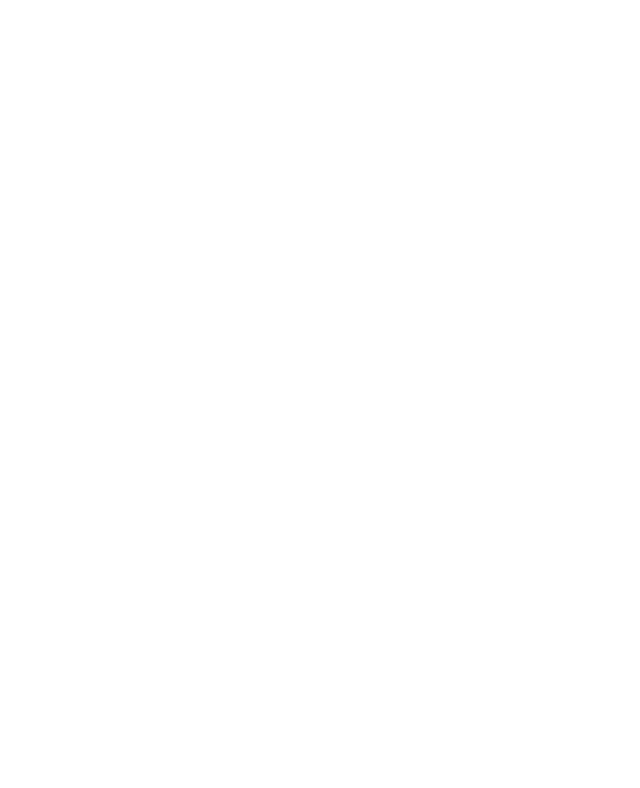
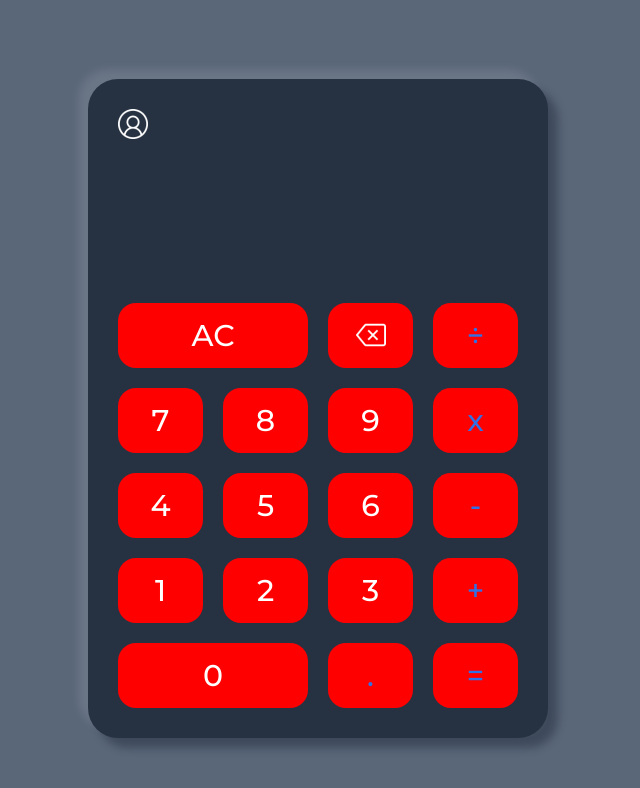
Before and after one commit to AngelBLK/Calculator, a plain HTML site: page index.html in a window 1280 px wide. Shown: the whole page, without its empty margins (322-962 px from the left). Drawn offline with Linux system fonts and the light colour scheme.

Commit message:
pre-complete css

```diff
--- a/index.html
+++ b/index.html
@@ -8,7 +8,40 @@
   <title>Calculator</title>
 </head>
 <body>
-
+  <div class="container">
+    <div class="calculator">
+      <div class="user">
+        <img src="assets/user.png" alt="">
+        <p id="name-user"></p>
+      </div>
+      <div class="display">
+        <div class="before-value"></div>
+        <div class="actual-value"></div>
+      </div>
+      <div class="container-btn">
+        <button class="btn clear-all">AC</button>
+      <button class="btn clear">
+        <img src="assets/delete.png" alt="">
+      </button>
+      <button class="btn operator divide" value="divide">÷</button>
+      <button class="btn number siete">7</button>
+      <button class="btn number ocho">8</button>
+      <button class="btn number nueve">9</button>
+      <button class="btn operator multiply" value="multiply">x</button>
+      <button class="btn number cuatro">4</button>
+      <button class="btn number cinco">5</button>
+      <button class="btn number seis">6</button>
+      <button class="btn operator substract" value="substract">-</button>
+      <button class="btn number uno">1</button>
+      <button class="btn number dos">2</button>
+      <button class="btn number tres">3</button>
+      <button class="btn operator add" value="add">+</button>
+      <button class="btn number cero">0</button>
+      <button class="btn number color">.</button>
+      <button class="btn operator equal" value="equal">=</button>
+      </div>
+    </div>
+  </div>
   <script src="modules/index.js" type="module"></script>
 </body>
 </html>
--- a/styles/style.css
+++ b/styles/style.css
@@ -1 +1,126 @@
 @import url('https://fonts.googleapis.com/css2?family=Montserrat:wght@500&display=swap');
+:root{
+    --white:#ffffff;
+    --bg-main:#5A6779;
+    --blue:#3071E7;
+    --bg-calculator:#263142;
+    --shadow-btn: box-shadow(6px 6px 8px rgba(23,33,48,0.4), -4px -4px 8px rgba(196,196,196,0.08));
+    --shadow-calculator: 10px 10px 8px rgba(23,33,48,0.4), -10px -10px 8px rgba(255,255,255,0.1);
+    --shadow-display: inset 6px 6px 6px #cbced1, inset -6px -6px 6px #ffffff;
+}
+body {
+    background-color: var(--bg-main);
+}
+.user>img{
+    width: 30px;
+    height: 30px;
+}
+.container{
+    width: 100%;
+    height: 100vh;
+    display: grid;
+    place-items: center;
+}
+.display{
+    width: 100%;
+    height: 120px;
+    background-color: var(--bg-calculator);
+    box-shadow: inset -8px -8px 8px rgba(255,255,255,0.1) inset 4px 4px 8px rgba(23,33,48,0.4);
+    margin: 20px 0;
+}
+.calculator{
+    width: 100%;
+    max-width: 400px;
+    height: auto;
+    padding: 30px;
+    background-color: var(--bg-calculator);
+    box-shadow: var(--shadow-calculator);
+    border-radius: 30px;
+}
+.container-btn{
+    display: grid;
+    grid-template-areas:
+    "clear-all clear-all clear divide"
+    "siete ocho nueve multiply"
+    "cuatro cinco seis substract"
+    "uno dos tres add"
+    "cero cero color equal";
+    grid-template-columns: repeat(4,1fr);
+    grid-template-rows: repeat(5,1fr);
+    gap: 20px;
+}
+.clear-all{
+    grid-area: clear-all;
+}
+.clear{
+    grid-area: clear;
+    display: flex;
+    justify-content: center;
+    align-items: center;
+}
+.divide{
+    grid-area: divide;
+}
+.siete{
+    grid-area: siete;
+}
+.ocho{
+    grid-area: ocho;
+}
+.nueve{
+    grid-area: nueve;
+}
+.multiply{
+    grid-area: multiply;
+}
+.cuatro{
+    grid-area: cuatro;
+}
+.cinco{
+    grid-area: cinco;
+}
+.seis{
+    grid-area: seis;
+}
+.substract{
+    grid-area: substract;
+}
+.uno{
+    grid-area: uno;
+}
+.dos{
+    grid-area: dos;
+}
+.tres{
+    grid-area: tres;
+}
+.add{
+    grid-area: add;
+}
+.cero{
+    grid-area: cero;
+}
+.color{
+    grid-area: color;
+}
+.equal{
+    grid-area: equal;
+}
+.btn{
+    height: 65px;
+    font-size: 30px;
+    font-family: 'Montserrat', sans-serif;
+    font-weight: 500;
+    background-color: red;
+    color: var(--white);
+    border: none;
+    border-radius: 18px;
+    outline: none;
+   }
+.operator, .color{
+    color: var(--blue);
+}
+.clear > img{
+    width: 30px;
+    height: 30px;
+}
```
Also changed, not shown: assets/delete.png (added), assets/user.png (added).
